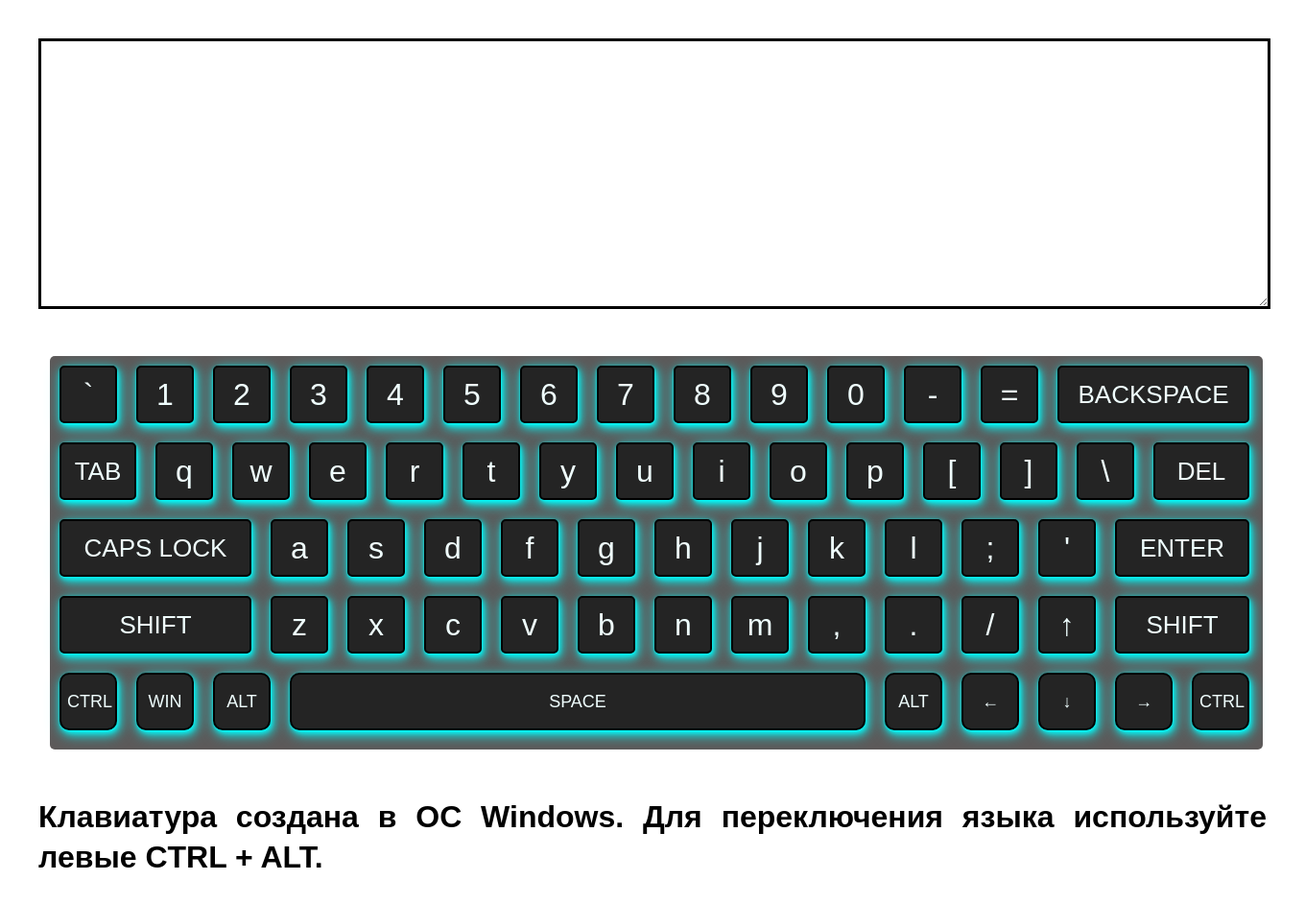
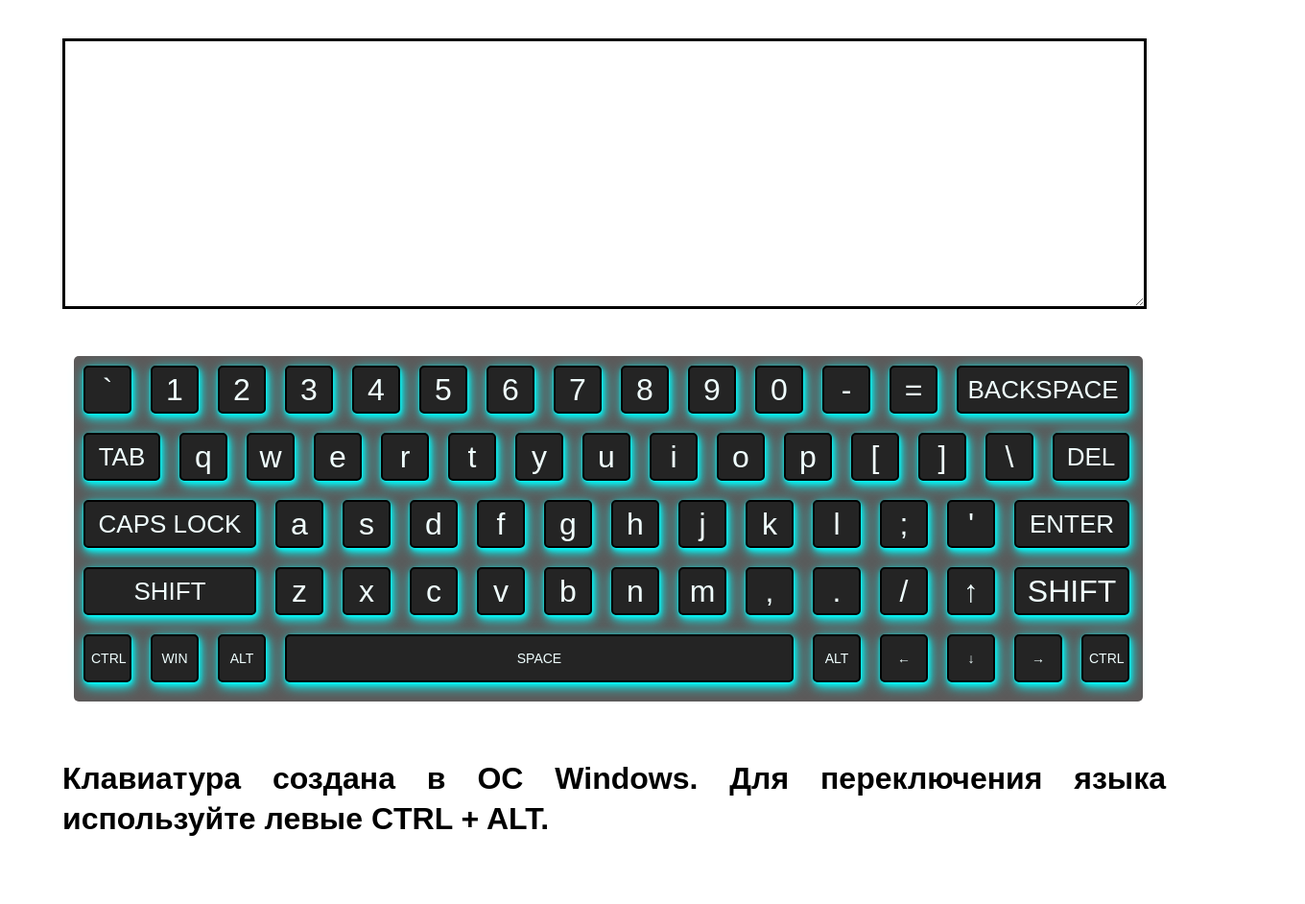
Before and after one commit to AnastasiyaAlisenok/virtual-keyboard, a website with bundled scripts: page index.html in a window 1280 px wide. Shown: the whole page at 96% size, 1360 px wide, since content can reach past the window. Built offline with nearby package versions, Linux system fonts and the light colour scheme.

Commit message:
fix: correct size of keyboard with css

```diff
--- a/style.css
+++ b/style.css
@@ -1,5 +1,5 @@
 body {
-  width: 1280px;
+  width: 1150px;
   padding: 40px;
   margin: 0 auto;
   color: white;
@@ -9,7 +9,7 @@ body {
 }
 
 .text {
-  width: 1274px;
+  width: 1120px;
   margin: auto;
   margin-bottom: 30px;
   border: 3px solid black;
@@ -26,7 +26,7 @@ body {
 
 }
 .row {
-  width: 98%;
+  width: 96%;
   display: flex;
   flex-wrap: wrap;
   background-color: rgb(93, 89, 89);
@@ -36,8 +36,8 @@ body {
 }
 .row__letter {
   cursor: pointer;
-  width: 60px;
-  height: 60px;
+  width: 50px;
+  height: 50px;
   border: 2px solid black;
   border-radius: 5px;
   font-size: 32px;
@@ -58,7 +58,7 @@ body {
   width: 10px;
 }
 .row__letter:nth-child(14) {
-  width: 200px;
+  width: 180px;
   font-size: 26px;
   margin-right: 0;
 }
@@ -67,26 +67,25 @@ body {
   font-size: 26px;
 }
 .row__letter:nth-child(29) {
-  width: 100px;
+  width: 80px;
   font-size: 26px;
   margin-right: 0;
 }
 .row__letter:nth-child(30) {
-  width: 200px;
+  width: 180px;
   font-size: 26px;
 }
 .row__letter:nth-child(42) {
-  width: 140px;
+  width: 120px;
   font-size: 26px;
   margin-right: 0;
 }
 .row__letter:nth-child(43) {
-  width: 200px;
+  width: 180px;
   font-size: 26px;
 }
 .row__letter:nth-child(55) {
-  width: 140px;
-  font-size: 26px;
+  width: 120px;
   margin-right: 0;
 }
 .up::after {
@@ -106,17 +105,14 @@ body {
   font-size: 32px;
 }
 .row5__letter {
-  width: 60px;
-  height: 60px;
+  width: 50px;
+  height: 50px;
   border: 2px solid black;
-  border-radius: 10px;
-  font-size: 18px;
-}
-.row__letter:nth-child(56) {
-  font-size: 18px;
+  border-radius: 5px;
+  font-size: 14px;
 }
 .row__letter:nth-child(59) {
-  width: 600px;
+  width: 530px;
 }
 .row__letter:nth-child(64) {
   margin-right: 0;
@@ -127,7 +123,7 @@ body {
 p {
   color: black;
   font-size: 32px;
-  margin-top: 60px;
+  margin-top: 20px;
   text-align: justify;
   line-height: 130%;
 }
```
